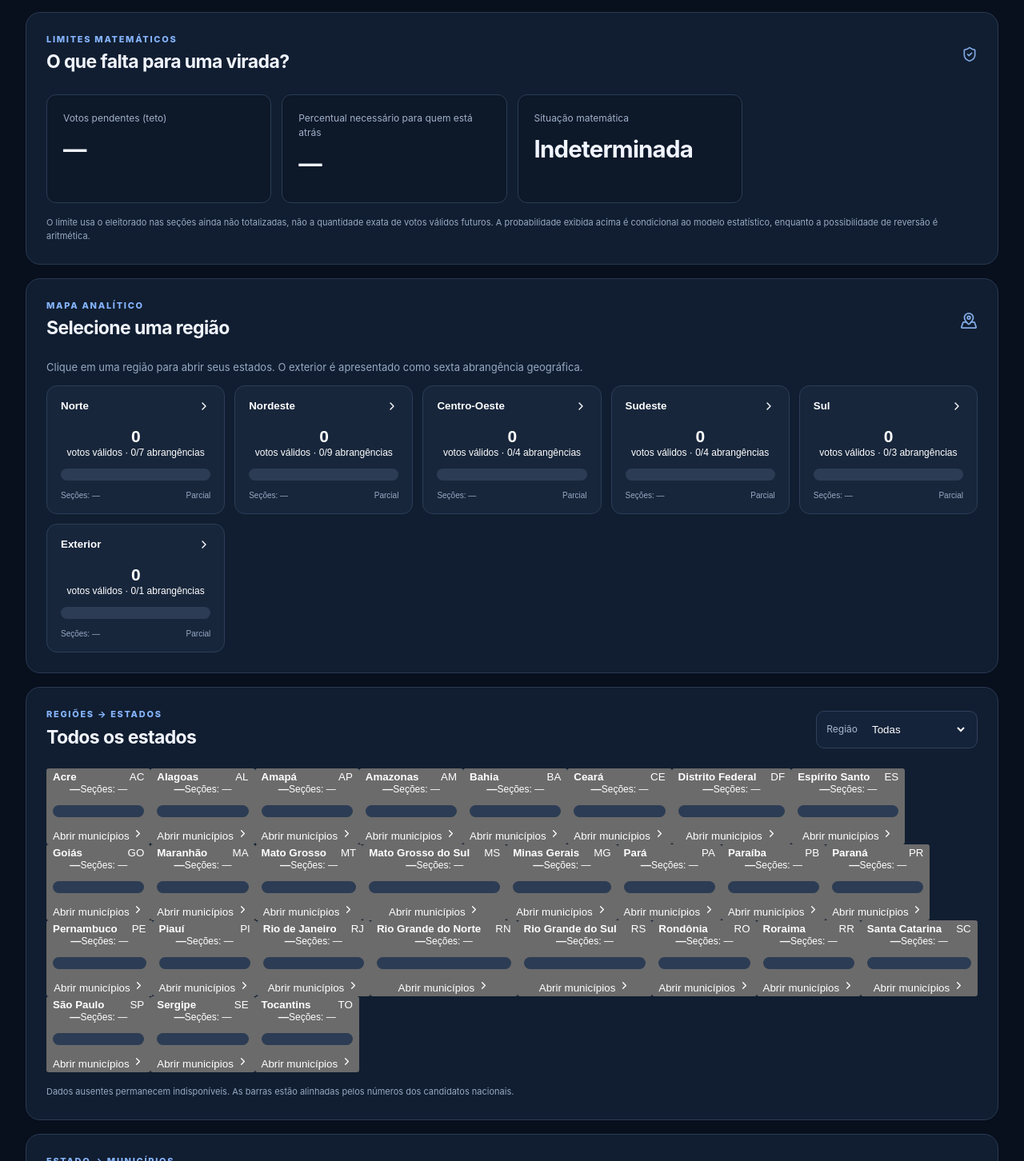
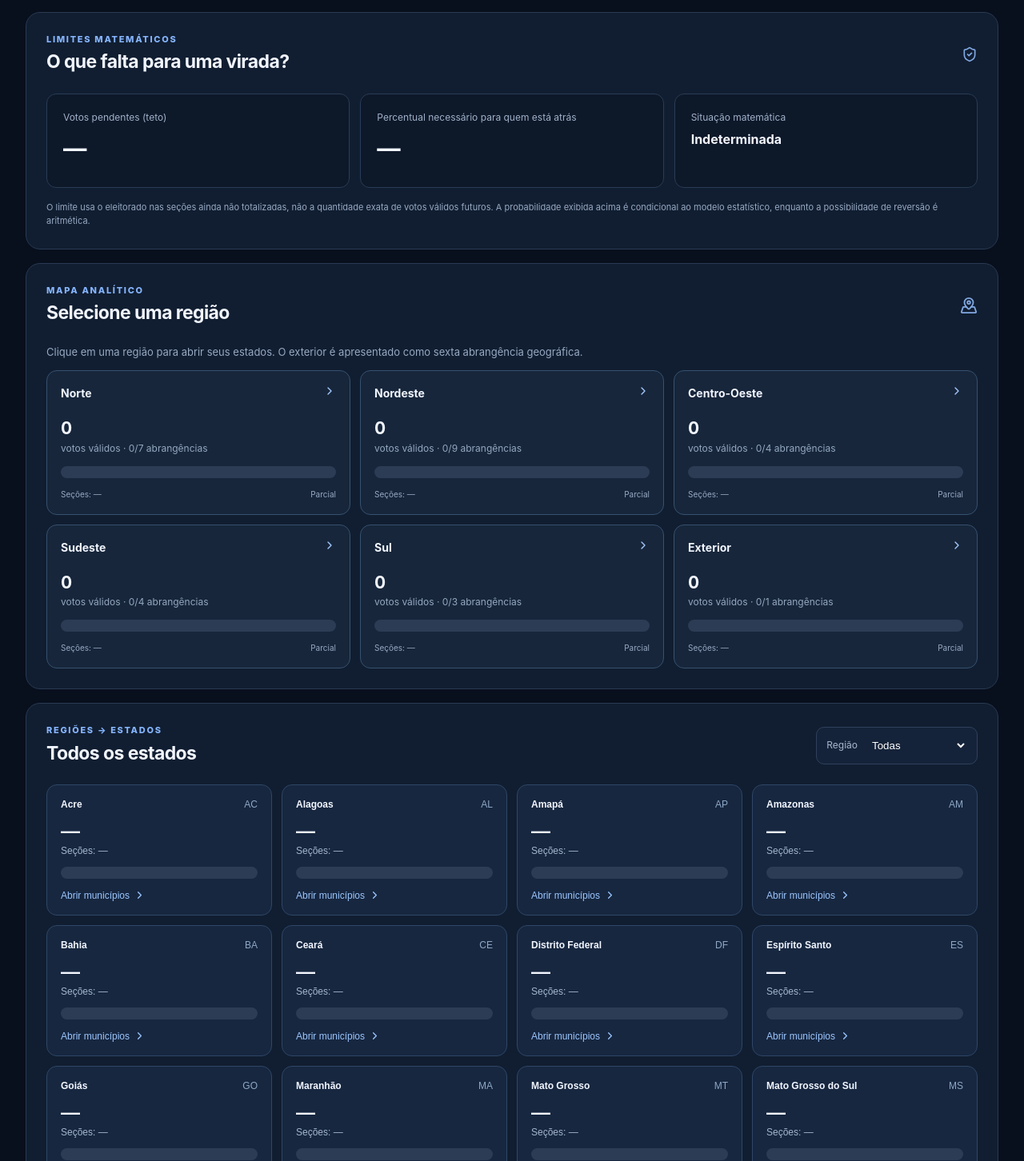
Before and after one commit to pedrodowding/apuracao2026, a Next.js app: page / in a window 1280 px wide. Shown: the part 818-2270 px from the top of the page at 80% size. Built offline with nearby package versions, Linux system fonts and the light colour scheme; no server answers.

Commit message:
Estiliza navegação região estado município e probabilidade

```diff
--- a/app/style.css
+++ b/app/style.css
@@ -34,3 +34,42 @@
 .ranktrack{height:9px;border-radius:9px;background:#30465e;overflow:hidden}.ranktrack span{display:block;height:100%;background:linear-gradient(90deg,#4b8cdd,#9ac5ff);border-radius:9px}
 @media(max-width:980px){.territorygrid{grid-template-columns:repeat(2,minmax(0,1fr))}.territorybox.globe{grid-column:span 2}.overseasgrid{grid-template-columns:1fr}}
 @media(max-width:650px){.territorygrid{grid-template-columns:1fr}.territorybox.globe{grid-column:auto}.reconcile{flex-wrap:wrap}.reconcile>strong{margin-left:0}.rankrow{grid-template-columns:25px 1fr 65px;gap:7px}.ranktrack{grid-column:2/4;grid-row:2}.rankrow>small{grid-column:3;grid-row:1}.rankrow>span:nth-last-child(2){grid-column:3;grid-row:3}.territorypill{font-size:11px}}
+
+/* V6: regiões navegáveis e hierarquia município */
+.regionclick{grid-template-columns:repeat(3,minmax(0,1fr))}
+.regionbutton{display:block;text-align:left;color:inherit;cursor:pointer;font:inherit;border:1px solid #36516e;transition:transform .18s,border-color .18s,background .18s;width:100%}
+.regionbutton:hover,.regionbutton:focus-visible{transform:translateY(-3px);border-color:#88b8ff;outline:none;background:#233b59}
+.regionbutton.active{border-color:#91c0ff;background:#1c3859}
+.regionbutton .spread>svg{color:#a3c9fc}
+.regionbutton>small{display:block;color:#93a8bf}
+.regionbutton .duobar{margin:13px 0}
+.stategrid{display:grid;grid-template-columns:repeat(4,minmax(0,1fr));gap:12px}
+.statecard{display:block;text-align:left;color:#f3f7ff;background:#172740;border:1px solid #2e4666;border-radius:13px;padding:17px;width:100%;cursor:pointer;transition:background .2s,border-color .2s}
+.statecard:hover,.statecard:focus-visible{background:#223c5d;border-color:#92c1ff;outline:none}
+.statecard.active{background:#1d3c60;border-color:#89b9ff}
+.statecard strong{display:block;font-size:24px;margin:12px 0 3px}
+.statecard small{color:#a4b7ce}
+.statecard .spread{font-size:12px}
+.statecard .spread span{color:#8ea8c6}
+.stateaction{font-size:12px;color:#9cc7ff;display:flex;align-items:center;gap:5px}
+.citysearch{display:flex;align-items:center;gap:12px;border:1px solid #3c5374;background:#162943;color:#98b8df;border-radius:11px;padding:12px 15px;max-width:550px;margin-bottom:20px}
+.citysearch input{width:100%;border:0;outline:none;background:transparent;color:white;font:inherit}
+.citysearch input::placeholder{color:#8ba2bf}
+.citygrid{display:grid;grid-template-columns:repeat(3,minmax(0,1fr));gap:8px;max-height:420px;overflow:auto}
+.cityitem{display:flex;justify-content:space-between;align-items:center;gap:10px;border:1px solid #2e4866;border-radius:9px;background:#182943;color:#dce9fa;padding:13px;text-align:left;cursor:pointer}
+.cityitem:hover,.cityitem:focus-visible,.cityitem.active{border-color:#88b9ff;background:#294363;outline:none}
+.cityitem span{font-size:13px}
+.selectedcity{display:flex;align-items:center;gap:15px;flex-wrap:wrap;margin-bottom:18px;border:1px solid #3a737a;border-radius:11px;background:#173536;padding:14px}
+.selectedcity span{color:#b0c9c7;font-size:12px}
+.selectedcity button{margin-left:auto;border:1px solid #3d8e89;border-radius:9px;background:#205450;padding:9px 12px}
+.probrow{display:grid;grid-template-columns:1fr 1fr;gap:10px;margin-bottom:13px}
+.probrow>div{background:#1a2c47;border:1px solid #344f73;border-radius:10px;padding:14px;min-width:0}
+.probrow small{color:#a6b9d2;display:block}
+.probrow strong{display:block;font-size:clamp(23px,2.4vw,34px);letter-spacing:-1px;margin-top:7px}
+.kpis.three{grid-template-columns:repeat(3,minmax(0,1fr));margin-top:0}
+.smallstatus{font-size:16px!important;line-height:1.45;letter-spacing:0!important}
+.overview .sectionhead{align-items:flex-start}
+section[id]{scroll-margin-top:22px}
+@media(max-width:1050px){.regionclick{grid-template-columns:repeat(2,minmax(0,1fr))}.stategrid{grid-template-columns:repeat(3,minmax(0,1fr))}.citygrid{grid-template-columns:repeat(2,minmax(0,1fr))}}
+@media(max-width:650px){.regionclick,.stategrid,.citygrid{grid-template-columns:repeat(2,minmax(0,1fr))}.kpis.three{grid-template-columns:1fr}.probrow strong{font-size:24px}.regionbutton{padding:14px}}
+@media(max-width:400px){.regionclick,.stategrid,.citygrid{grid-template-columns:1fr}}
```
